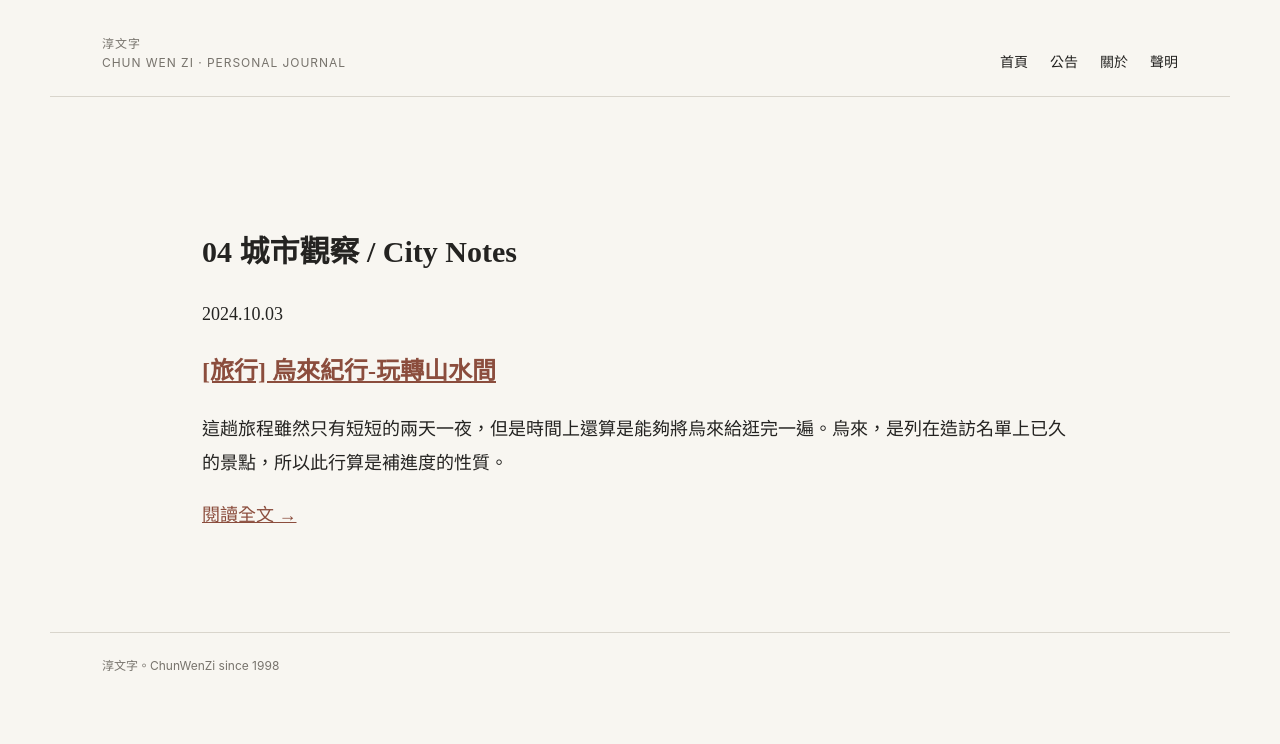
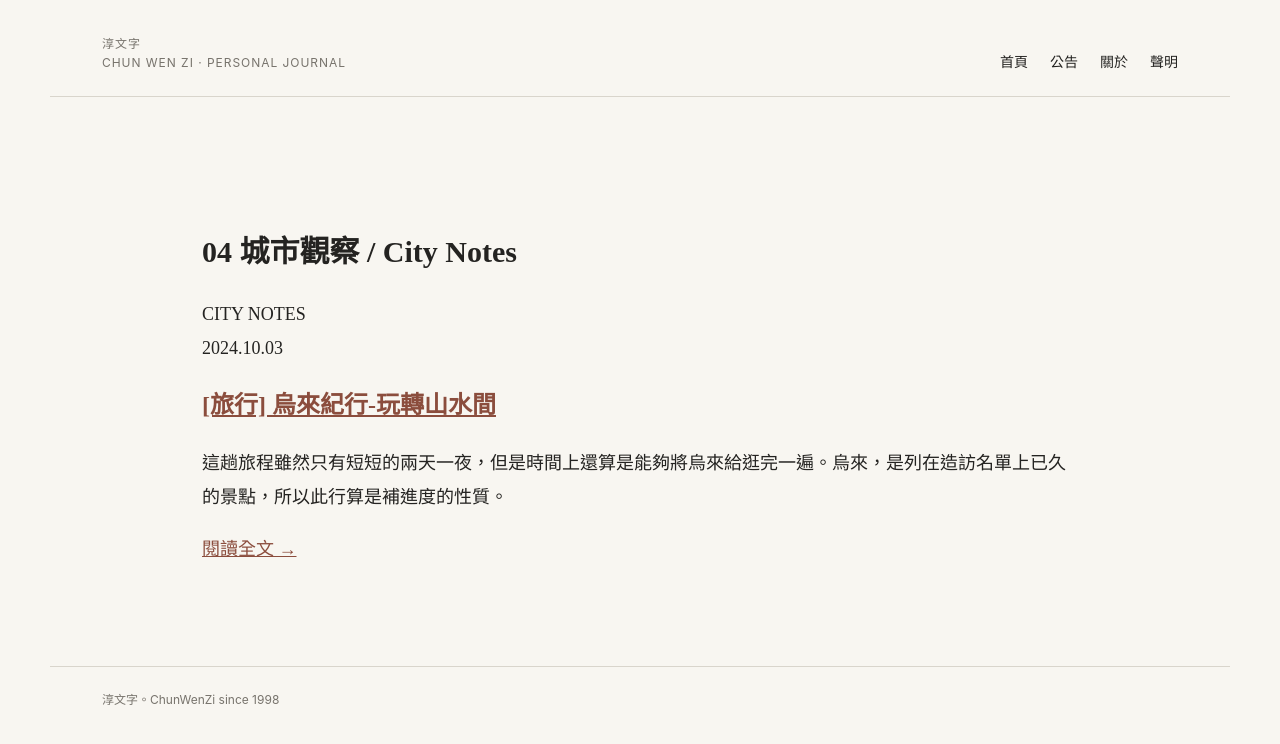
Before and after one commit to maochunweitw/maochunweitw.github.io, a Jekyll site: the page built from category/city-notes.md, in a window 1280 px wide. Shown: the top 744 px of the page. Built offline with Jekyll 4.4.1, drawn with Linux system fonts in a browser that asks for light colours.

Commit message:
Update city-notes.md

```diff
--- a/category/city-notes.md
+++ b/category/city-notes.md
@@ -2,12 +2,6 @@
 layout: category
 title: "04 城市觀察 / City Notes"
 category_name: "04 城市觀察 / City Notes"
+category_english: "CITY NOTES"
 permalink: /category/city-notes/
 ---
-
-<section class="latest">
-  <div class="section-heading">
-    <h2>04 城市觀察 / City Notes</h2>
-    <span>CITY NOTES</span>
-  </div>
-</section>
```
